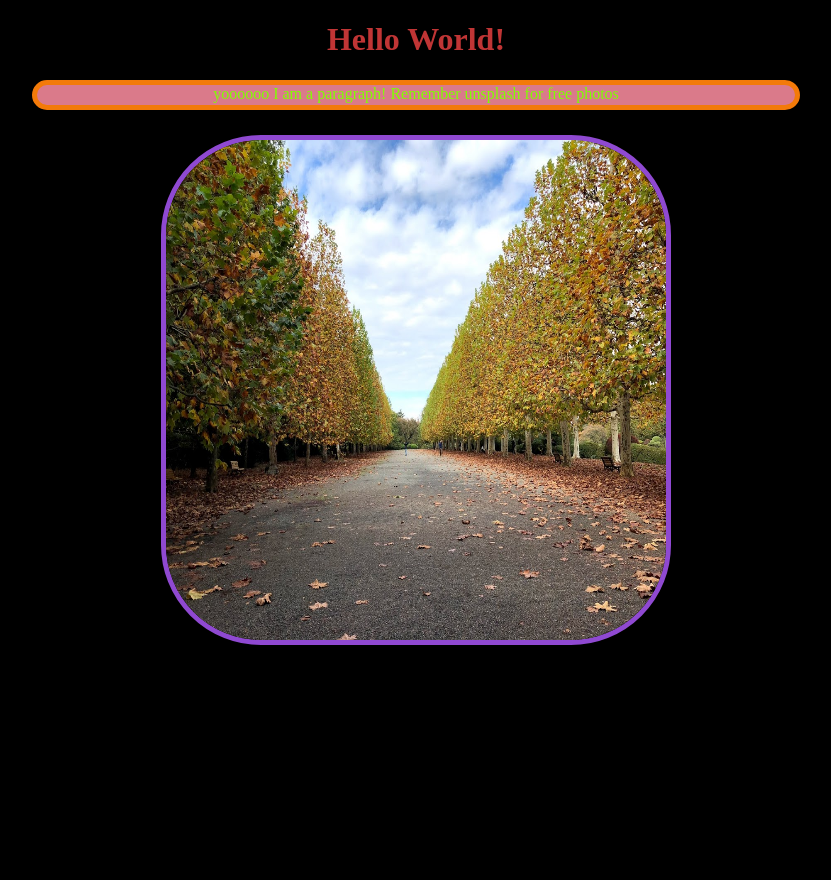
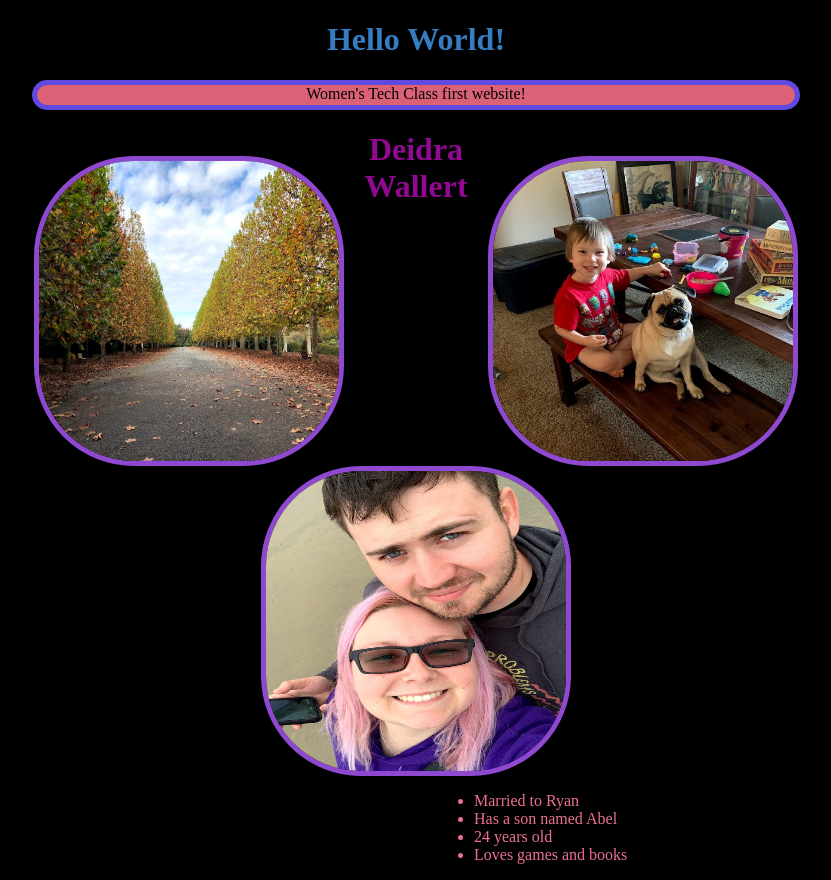
Before and after one commit to Deidra22/womens-tech-day1, a plain HTML site: page index.html in a window 1280 px wide. Shown: the whole page, without its empty margins (224-1055 px from the left). Before the commit the page ends 800 px from the top, so only its background shows below. Drawn offline with Linux system fonts and the light colour scheme.

Commit message:
added photos and some about me played with css

```diff
--- a/css/styles.css
+++ b/css/styles.css
@@ -1,10 +1,10 @@
 body{
-    background-color: black;
+    background-color: #000000;
 }
 
 .header{
     text-align: center;
-    color: #db3c3ce0;
+    color: #3c8edbe0;
 }
 
 .para{
@@ -13,18 +13,40 @@ body{
     display: block;
     text-align: center;
     margin: 0 auto;
-    color: #7fff00;
-    background-color: #da7a8a;
-    border: thick solid #f37a09;
+    color: #000000;
+    background-color: #db6276;
+    border: thick solid #6049df;
     border-radius: 100px;
 }
 
+.col-1{
+    display: block;
+    float: left;
+    margin-left: 250px;
+}
+.col-2{
+    display: block;
+    float: right;
+    margin-right: 250px;
+}
+
 .image{
-    height: 500px;
-    width: 500px;
+    height: 300px;
+    width: 300px;
     display: block;
     margin: 0 auto;
     margin-top: 25px;
     border: thick solid #8f49d1;
     border-radius: 100px;
 }
+
+.myName{
+    color:#910891;
+    text-align: center;
+}
+
+.list{
+  color: #eb708f;
+  margin-left: 650px;
+
+}
--- a/index.html
+++ b/index.html
@@ -1,5 +1,6 @@
 <!DOCTYPE html>
 <html lang="en">
+
 <head>
     <meta charset="UTF-8">
     <meta name="viewport" content="width=device-width, initial-scale=1.0">
@@ -7,9 +8,30 @@
     <link rel="stylesheet" href="css/styles.css">
     <title>Day 1</title>
 </head>
+
 <body>
     <h1 class="header">Hello World!</h1>
-    <p class="para">yoooooo I am a paragraph! Remember unsplash for free photos</p>
-    <img class="image" src="img/japantrees.jpg" alt="">
+    <p class="para">Women's Tech Class first website!</p>
+    <div>
+        <div class="col-1">
+            <img class="image" src="img/japantrees.jpg" alt="">
+        </div>
+        <div class="col-2">
+            <img class="image" src="img/nugget.jpg" alt="">
+        </div>
+
+        <h1 class="myName">Deidra Wallert</h1>
+        <img class="image" src="img/us.jpg" alt="">
+    </div>
+
+    <div class="list">
+        <ul>
+            <li>Married to Ryan</li>
+            <li>Has a son named Abel</li>
+            <li>24 years old</li>
+            <li>Loves games and books</li>
+        </ul>
+    </div>
 </body>
+
 </html>
```
Also changed, not shown: img/nugget.jpg (added), img/stew.jpg (added), img/us.jpg (added).
